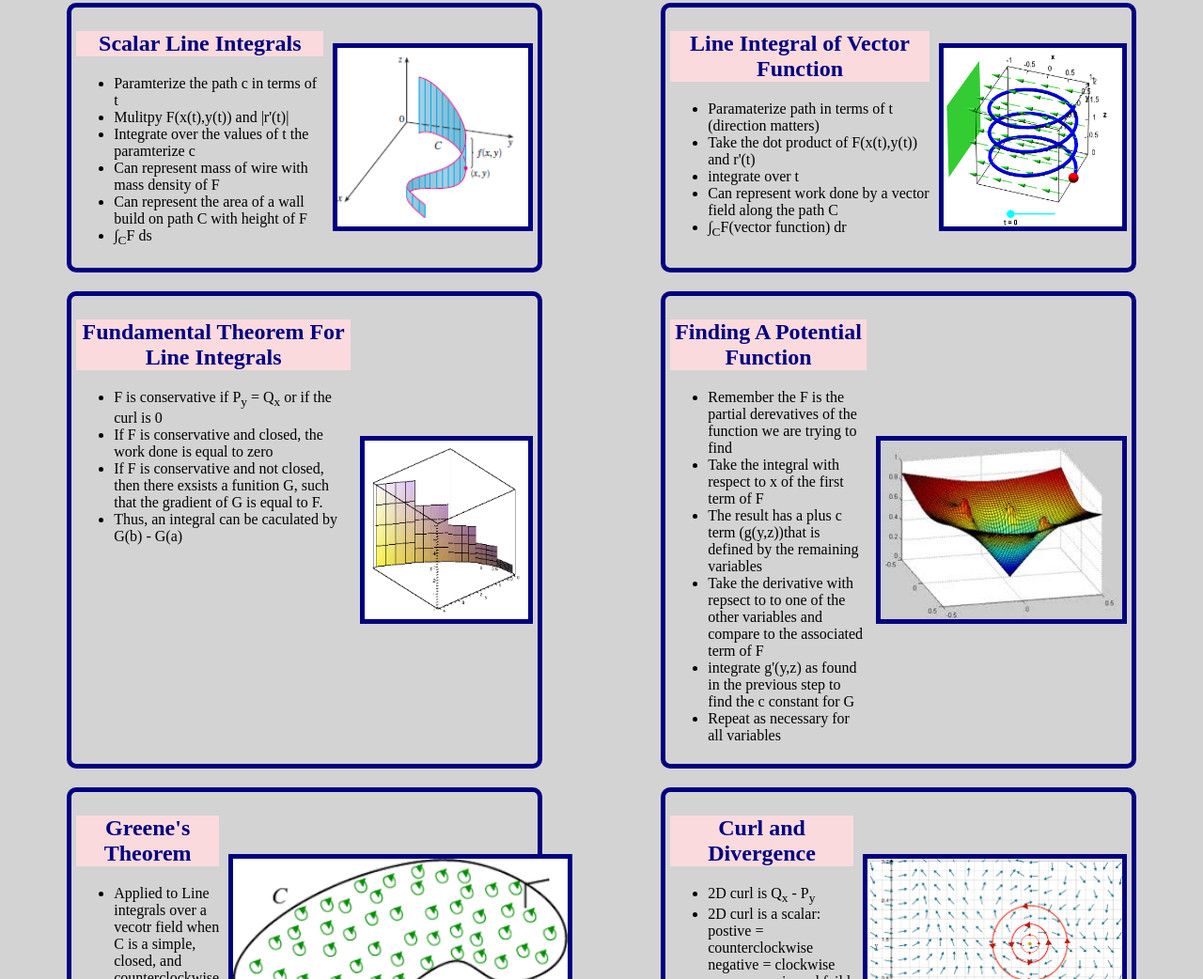
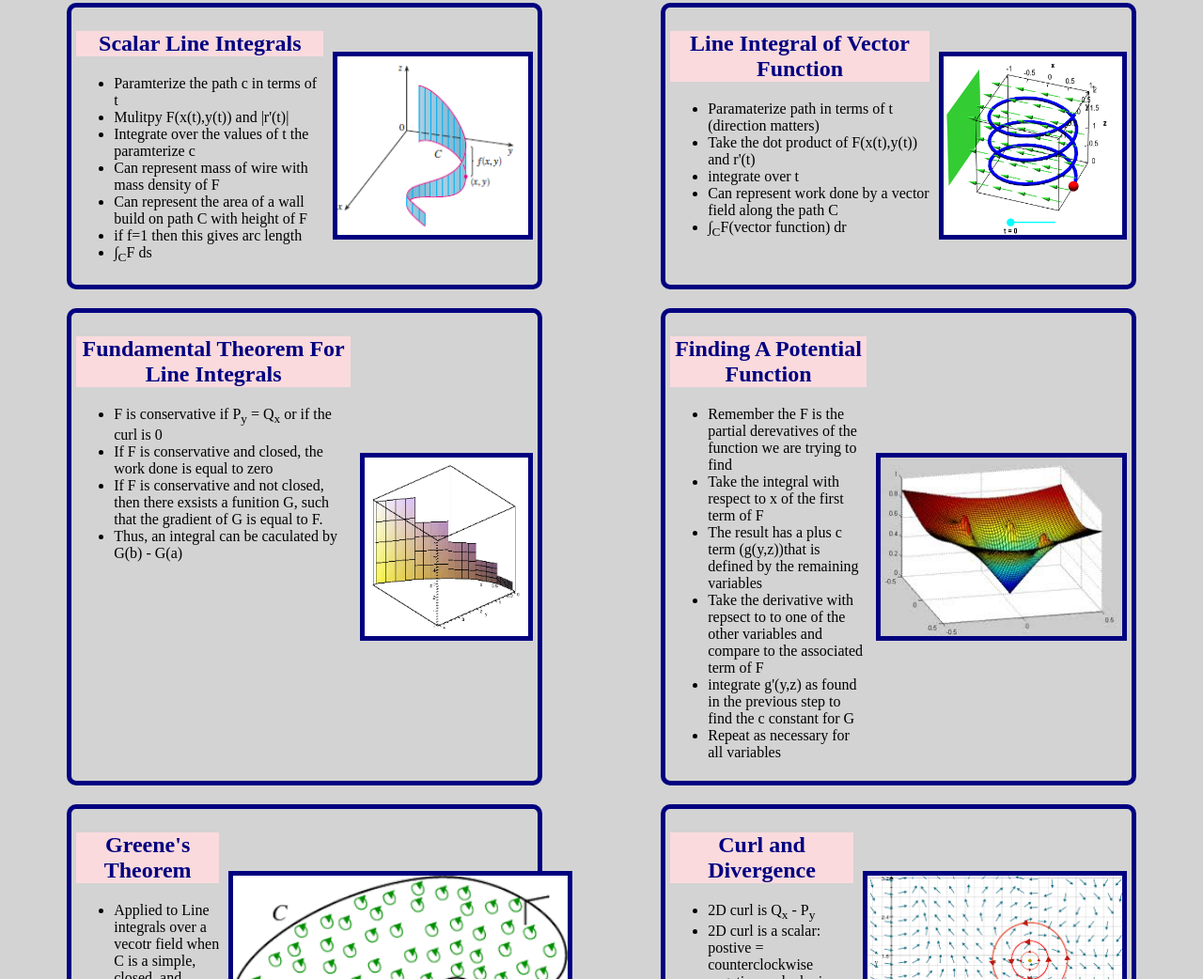
Before and after one commit to idugan100/Multi-Variable-Calculus-Review, a plain HTML site: page index.html in a window 1280 px wide. Shown: the part 674-1716 px from the top of the page at 94% size. Drawn offline with Linux system fonts and the light colour scheme.

Commit message:
arc length propertey to scalar line integrals

```diff
--- a/index.html
+++ b/index.html
@@ -70,6 +70,7 @@
             <li>Integrate over the values of t the paramterize c</li>
             <li>Can represent mass of wire with mass density of F </li>
             <li>Can represent the area of a wall build on path C with height of F</li>
+            <li>if f=1 then this gives arc length</li>
             <li>&Integral;<sub>C</sub>F ds</li>
         </ul>
         </div>
```
